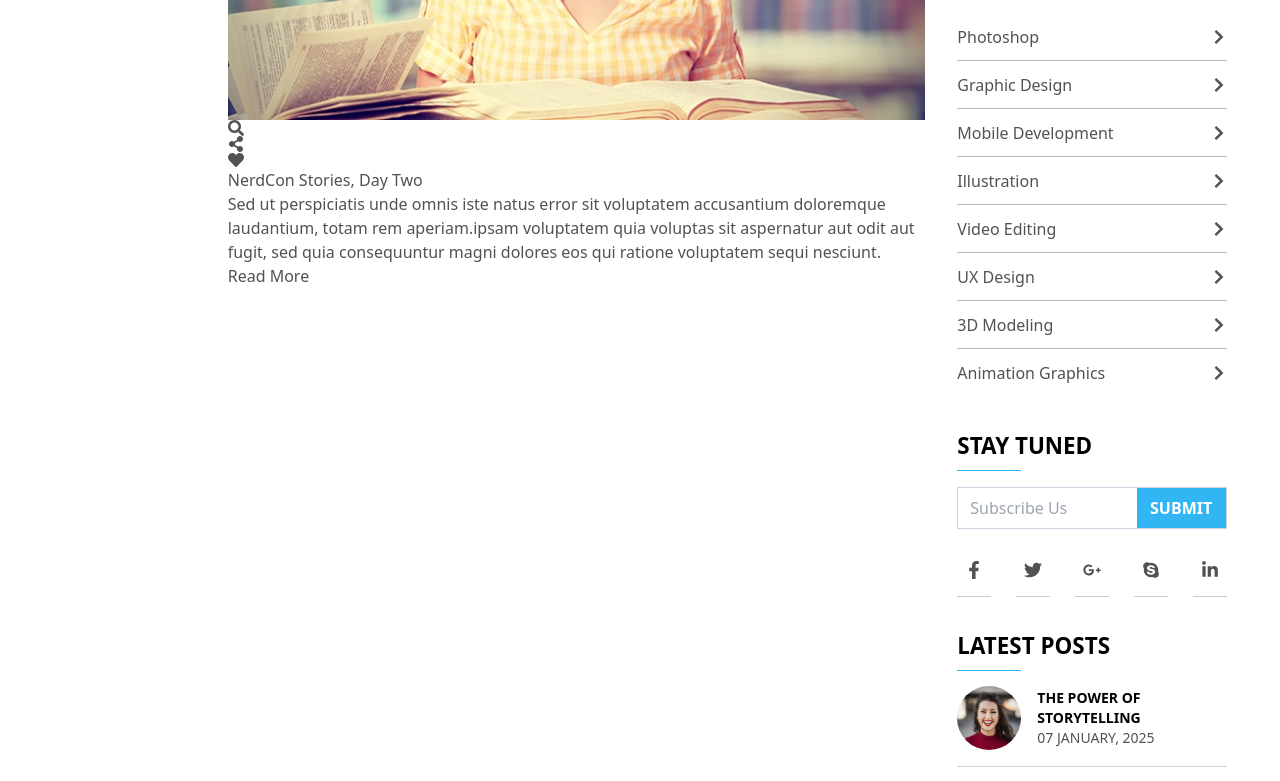
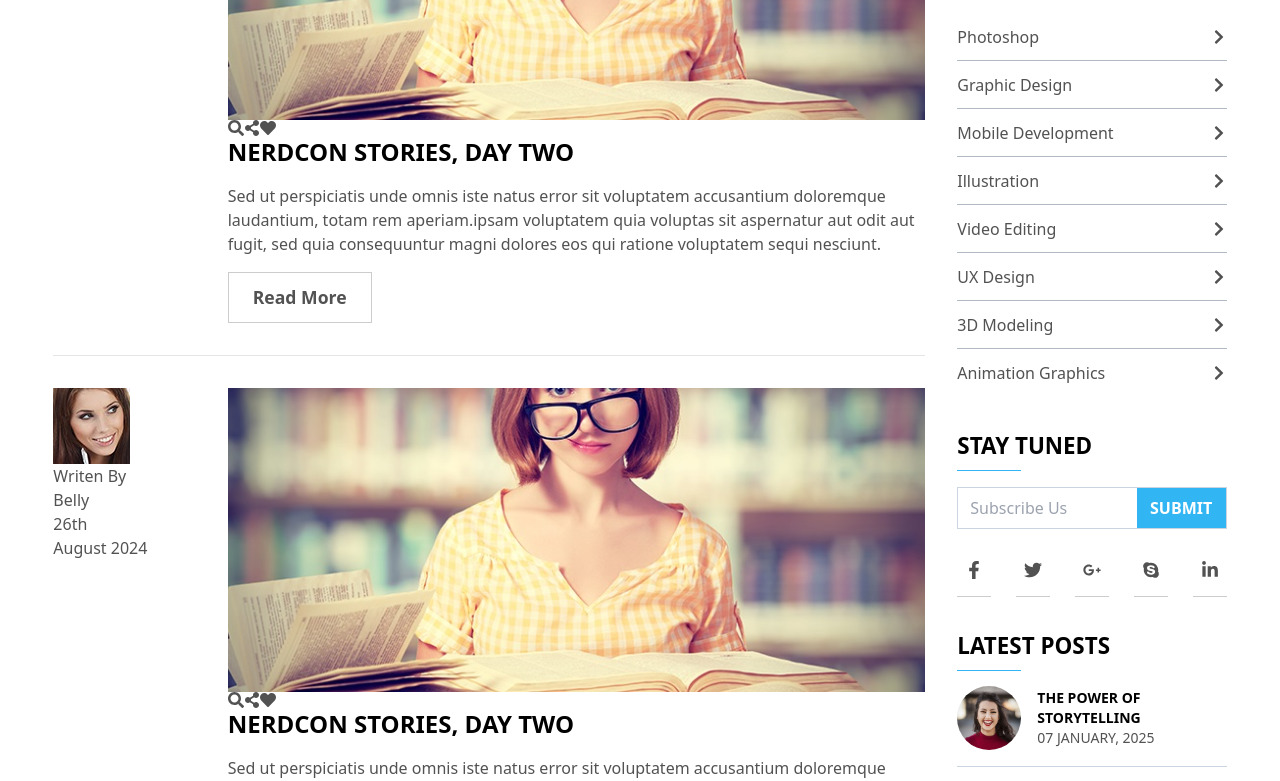
Before and after one commit to emmanuel-cruz-dev/literarium, a React (Vite) app: page /blog in a window 1280 px wide. Shown: the part 880-1661 px from the top of the page. Built offline with nearby package versions, Linux system fonts and the light colour scheme.

Commit message:
ul para navegacion al final de BlogMain

```diff
--- a/src/components/routes/blog/BlogMain.tsx
+++ b/src/components/routes/blog/BlogMain.tsx
@@ -1,10 +1,15 @@
-import { FaSearch, FaShareAlt, FaHeart } from "react-icons/fa";
+import {
+  FaSearch,
+  FaShareAlt,
+  FaHeart,
+  FaAngleDoubleRight,
+} from "react-icons/fa";
 import MainBlogWriter1 from "../../../assets/images/main-blog-writer1.jpg";
 import MainBlogImg1 from "../../../assets/images/main-blog-img1.jpg";
 
 const BlogMainArticle = () => {
   return (
-    <article className="grid grid-cols-5">
+    <article className="grid grid-cols-5 border-b border-neutral-200 pb-8">
       <div>
         <div>
           <figure>
@@ -25,22 +30,27 @@ const BlogMainArticle = () => {
       </div>
 
       <div className="col-span-4">
-        <div>
+        <div className="relat">
           <img src={MainBlogImg1} alt="" />
-          <div>
+          <div className="flex">
             <FaSearch />
             <FaShareAlt />
             <FaHeart />
           </div>
         </div>
-        <h2>NerdCon Stories, Day Two</h2>
-        <p>
-          Sed ut perspiciatis unde omnis iste natus error sit voluptatem
-          accusantium doloremque laudantium, totam rem aperiam.ipsam voluptatem
-          quia voluptas sit aspernatur aut odit aut fugit, sed quia consequuntur
-          magni dolores eos qui ratione voluptatem sequi nesciunt.
-        </p>
-        <button>Read More</button>
+        <div className="flex flex-col gap-4">
+          <h2 className="uppercase font-bold text-2xl text-black">
+            NerdCon Stories, Day Two
+          </h2>
+          <p>
+            Sed ut perspiciatis unde omnis iste natus error sit voluptatem
+            accusantium doloremque laudantium, totam rem aperiam.ipsam
+            voluptatem quia voluptas sit aspernatur aut odit aut fugit, sed quia
+            consequuntur magni dolores eos qui ratione voluptatem sequi
+            nesciunt.
+          </p>
+          <button className="btn">Read More</button>
+        </div>
       </div>
     </article>
   );
@@ -48,8 +58,35 @@ const BlogMainArticle = () => {
 
 const BlogMain = () => {
   return (
-    <article className="lg:col-span-3 mx-auto flex flex-col gap-4">
+    <article className="lg:col-span-3 mx-auto flex flex-col gap-8">
       <BlogMainArticle />
+      <BlogMainArticle />
+      <BlogMainArticle />
+      <BlogMainArticle />
+      <div>
+        <ul className="w-fit flex justify-center items-center mx-auto border border-neutral-400 [&>li]:py-3 [&>li]:px-4 [&>li]:font-medium [&>li]:border-r [&>li]:border-neutral-400">
+          <li>
+            <a href="#">1</a>
+          </li>
+          <li>
+            <a href="#">2</a>
+          </li>
+          <li>
+            <a href="#">3</a>
+          </li>
+          <li>
+            <a href="#">4</a>
+          </li>
+          <li>
+            <a href="#">5</a>
+          </li>
+          <li>
+            <a className="text-sm" href="#">
+              <FaAngleDoubleRight />
+            </a>
+          </li>
+        </ul>
+      </div>
     </article>
   );
 };
```
